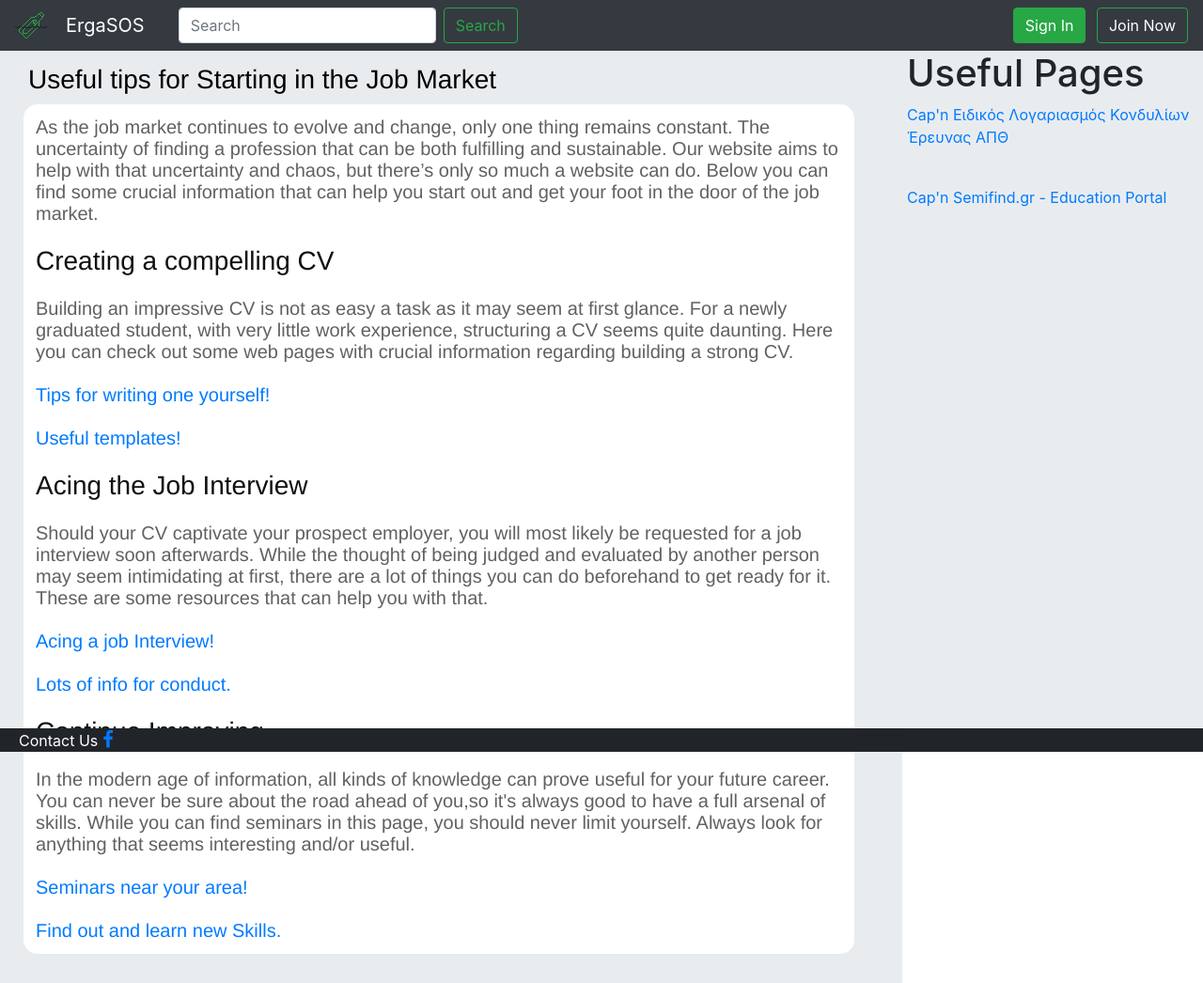
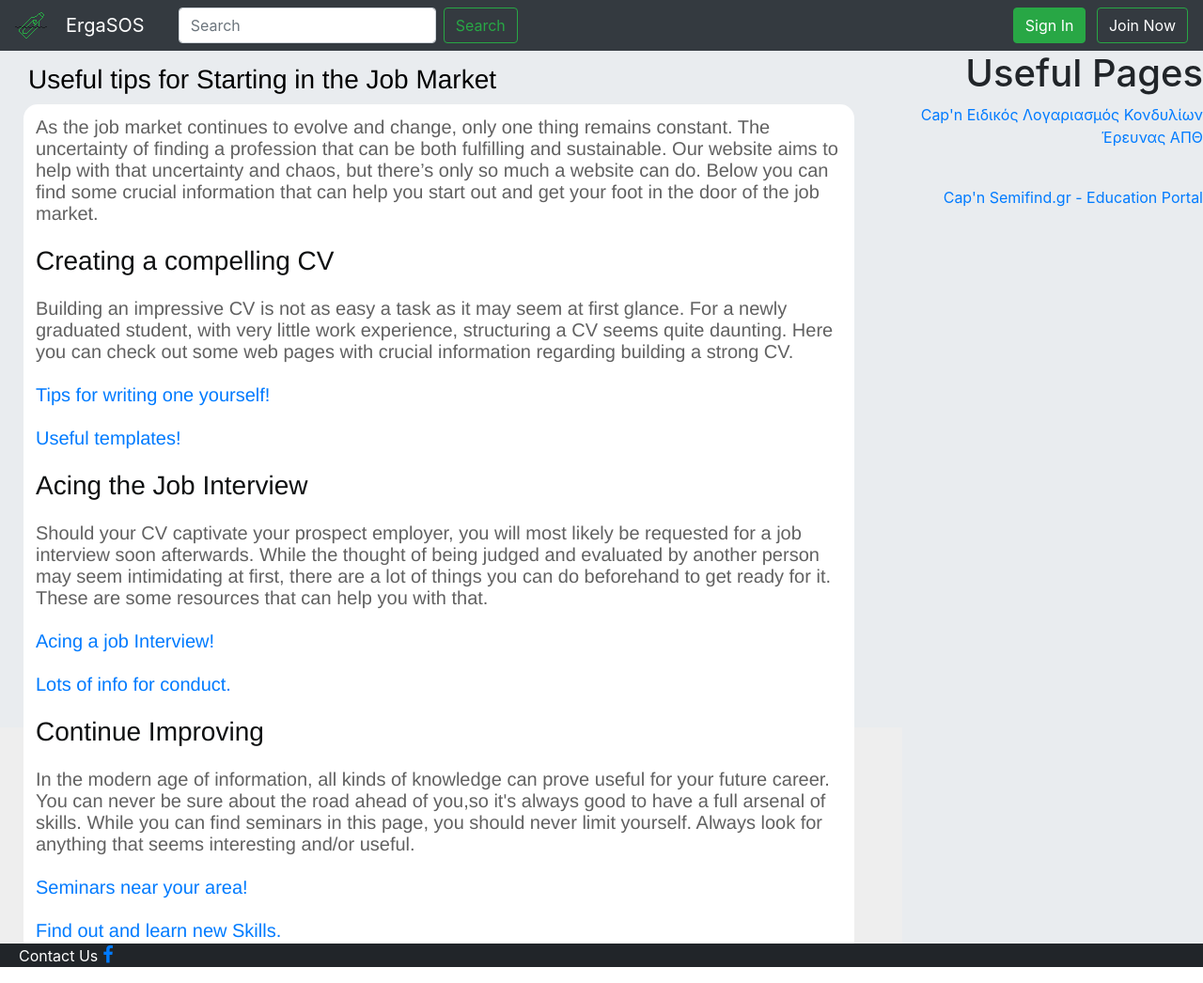
Before and after one commit to b1ru/ergasos, a PHP site: page /seminaria.php in a window 1280 px wide. Shown: the whole page at 94% size. Run offline with PHP 8.4, Linux system fonts and the light colour scheme; some libraries are stand-ins or nearby versions.

Commit message:
Update seminaria.css

```diff
--- a/css/seminaria.css
+++ b/css/seminaria.css
@@ -30,16 +30,18 @@
 }
 .rightside{
 	background-color: #E9ECEF;
-	height:100%;
+	height:950px;
 	padding-left: 5px;
 	margin-left: 50vw;
 	overflow-x: scroll;
   	float: right;
 	width: 100%;
+	text-align: right;
 }
 .leftside{
 	width: 100%;
 	height: 90vh;
+	display: flex;
 }
 
 .maincontainer {
```
